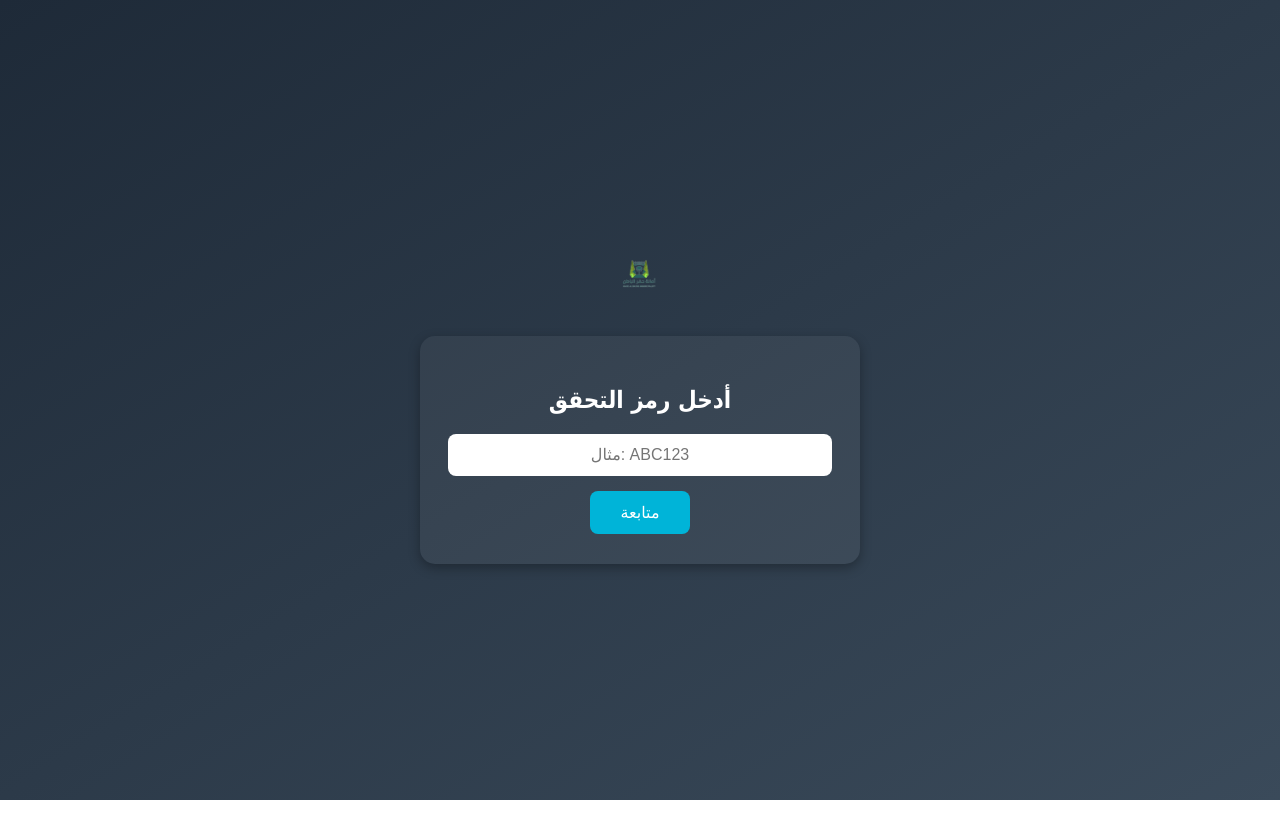
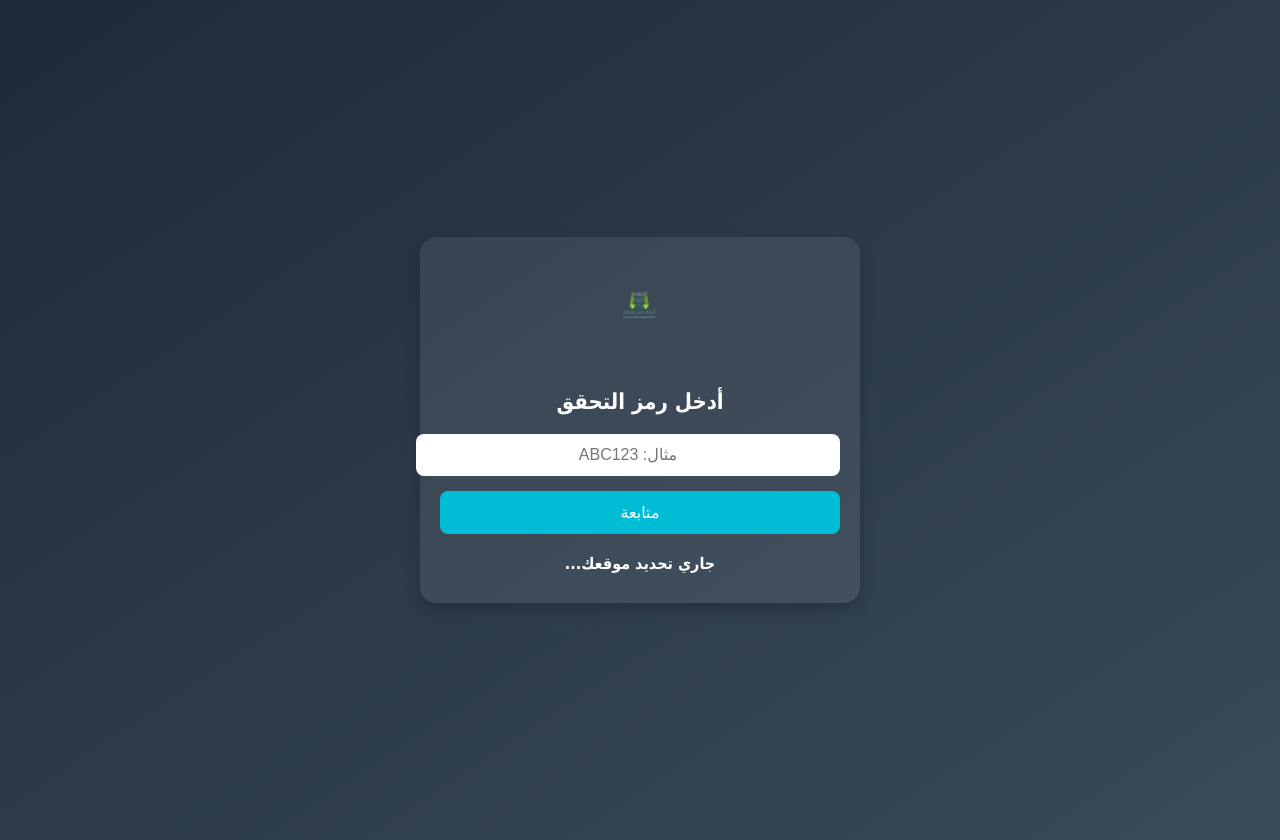
Before and after one commit to re-SWE/survey-location, a plain HTML site: page index.html in a window 1280 px wide. Before the commit the page ends 800 px from the top, so only its background shows below. Drawn offline with Linux system fonts and the light colour scheme.

Commit message:
Update index.html

```diff
--- a/index.html
+++ b/index.html
@@ -1,5 +1,5 @@
 <!DOCTYPE html>
-<html lang="ar">
+<html lang="ar" dir="rtl">
 <head>
   <meta charset="UTF-8" />
   <meta name="viewport" content="width=device-width, initial-scale=1.0" />
@@ -7,7 +7,6 @@
   <style>
     body {
       margin: 0;
-      padding: 0;
       font-family: "Tahoma", sans-serif;
       background: linear-gradient(to bottom right, #1e2a38, #3a4a5a);
       color: white;
@@ -15,93 +14,90 @@
       flex-direction: column;
       align-items: center;
       justify-content: center;
-      min-height: 100vh;
+      height: 100vh;
       text-align: center;
+      padding: 20px;
+    }
+
+    .container {
+      background-color: rgba(255, 255, 255, 0.08);
+      padding: 30px 20px;
+      border-radius: 16px;
+      box-shadow: 0 8px 16px rgba(0,0,0,0.2);
+      width: 100%;
+      max-width: 400px;
+      animation: fadeIn 1s ease-in-out;
     }
 
     .logo {
       width: 80px;
-      height: auto;
       margin-bottom: 20px;
-      animation: fadeIn 1.5s ease-in-out;
-    }
-
-    .container {
-      background-color: rgba(255, 255, 255, 0.05);
-      padding: 30px 20px;
-      border-radius: 15px;
-      box-shadow: 0 4px 12px rgba(0, 0, 0, 0.3);
-      width: 90%;
-      max-width: 400px;
-      animation: fadeInUp 1.5s ease-out;
+      animation: slideDown 1s ease-out;
     }
 
     h2 {
       margin-bottom: 20px;
-      color: #ffffff;
+      font-size: 22px;
     }
 
-    input[type="text"] {
-      width: 90%;
+    input {
+      width: 100%;
       padding: 12px;
       font-size: 16px;
+      border: none;
       border-radius: 8px;
-      border: none;
-      outline: none;
       margin-bottom: 15px;
       text-align: center;
     }
 
     button {
-      padding: 12px 30px;
+      width: 100%;
+      padding: 12px;
+      background-color: #00bcd4;
+      color: white;
       font-size: 16px;
       border: none;
       border-radius: 8px;
-      background-color: #00b4d8;
-      color: white;
       cursor: pointer;
-      transition: background-color 0.3s;
+      transition: background 0.3s;
     }
 
     button:hover {
-      background-color: #0096c7;
-    }
-
-    #errorMsg {
-      color: #ff6b6b;
-      font-weight: bold;
-      margin-top: 15px;
-      display: none;
+      background-color: #0097a7;
     }
 
     #locationDiv {
       margin-top: 20px;
+      font-weight: bold;
+    }
+
+    #errorMsg {
+      color: #ffbaba;
+      background-color: #5a1a1a;
+      padding: 10px;
+      margin-top: 15px;
+      border-radius: 8px;
       display: none;
     }
 
     @keyframes fadeIn {
-      from { opacity: 0; transform: scale(0.9); }
-      to { opacity: 1; transform: scale(1); }
+      from {opacity: 0; transform: scale(0.95);}
+      to {opacity: 1; transform: scale(1);}
     }
 
-    @keyframes fadeInUp {
-      from { opacity: 0; transform: translateY(20px); }
-      to { opacity: 1; transform: translateY(0); }
+    @keyframes slideDown {
+      from {opacity: 0; transform: translateY(-20px);}
+      to {opacity: 1; transform: translateY(0);}
     }
   </style>
 </head>
 <body>
-  <img src="https://github.com/re-SWE/survey-location/blob/main/HaLogo.png?raw=true" alt="شعار الأمانة" class="logo" />
   <div class="container">
+    <img src="https://github.com/re-SWE/survey-location/blob/main/HaLogo.png?raw=true" alt="شعار أمانة حفر الباطن" class="logo" />
     <h2>أدخل رمز التحقق</h2>
     <input type="text" id="codeInput" placeholder="مثال: ABC123" />
-    <br />
     <button onclick="verifyCode()">متابعة</button>
-
-    <div id="locationDiv">
-      <p>جاري تحديد موقعك...</p>
-    </div>
-
+    <div id="locationDiv">جاري تحديد موقعك...</div>
     <div id="errorMsg"></div>
   </div>
 
@@ -130,13 +126,13 @@
     }
 
     function showError(msg) {
-      const errorMsg = document.getElementById("errorMsg");
-      errorMsg.innerText = msg;
-      errorMsg.style.display = "block";
+      const errorDiv = document.getElementById("errorMsg");
+      errorDiv.innerText = msg;
+      errorDiv.style.display = "block";
     }
 
     function checkLocation() {
-      const targetLat = 28.4265; // حفر الباطن
+      const targetLat = 28.4265;
       const targetLng = 45.9631;
       const maxDistanceKm = 10;
 
```
